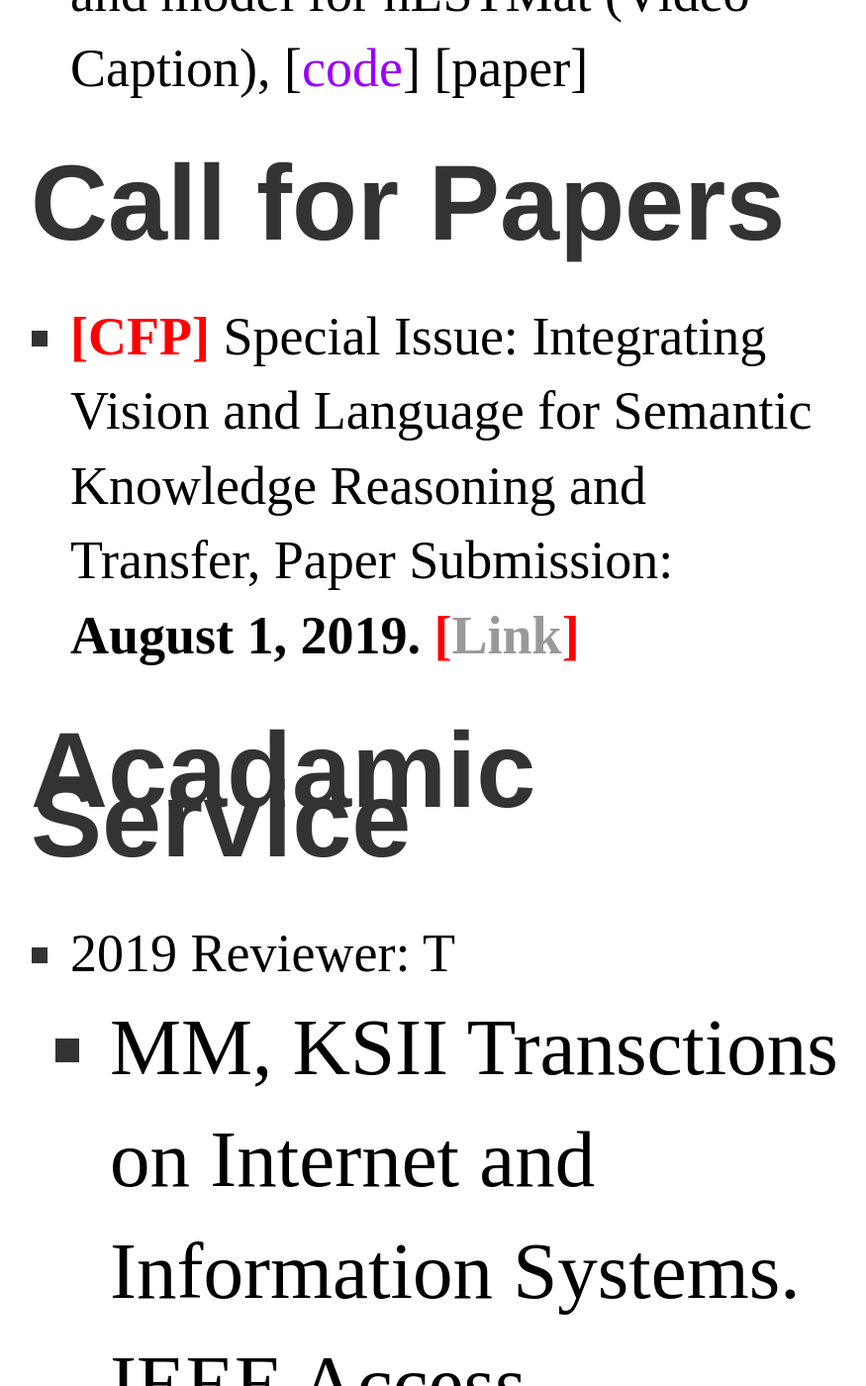
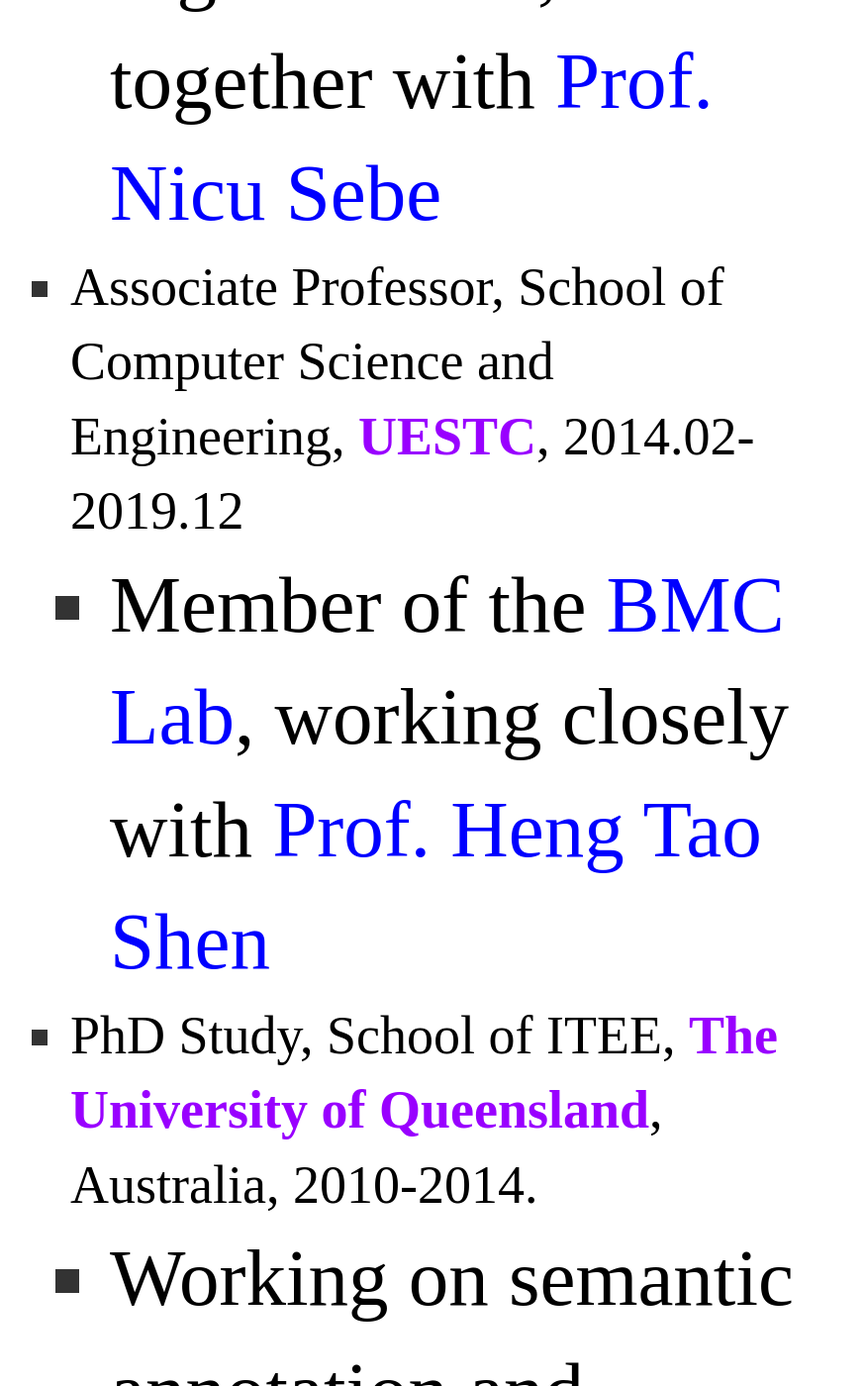
Before and after one commit to lianliGao/lianligao.github.io, a Jekyll site: the page built from index.html, in a window 1280 px wide and 1400 px high, scrolled down 3237 px. Shown: the whole window at 99% size, without its empty margins (241-1116 px from the left). Built offline with Jekyll 4.4.1, drawn with Linux system fonts in a browser that asks for light colours; some of the changed text lies outside the part shown.

Commit message:
Update index.html

```diff
--- a/index.html
+++ b/index.html
@@ -18,7 +18,6 @@
 			</div>
 
 <div class="about">
-
 
 	<p>I'm a Professor at School of Computer Science and Engineering, UESTC.
 	I'm a member of the <a href="http://www.google.com/url?q=http%3A%2F%2Fbmc.uestc.edu.cn%2F&amp;sa=D&amp;sntz=1&amp;usg=AFQjCNHz42HWg3NL3PIfErgIpUmAsgoyfg" >
@@ -54,39 +53,25 @@
 <ul>
 	<li>Professor, School of Computer Science and Engineering,&nbsp;<b><font color="#9900ff">UESTC</font></b><font color="#000000">,&nbsp;2019.12-Present</font></li>
 	<li><font><font color="#000000">Scholar Visiting,&nbsp;School of Engineering and Applied Science, </font><b><font color="#9900ff">Columbia University</font></b><font color="#000000">,&nbsp;</font></font><font color="#000000" >2016-2017</font></li>
-
+			<ul>
+			<li><font ><font color="#000000">Working on medical image processing, together with&nbsp;</font><font color="#0000ff">Prof Andrew Laine</font></font></li>
+			</ul>
+		<li><font color="#000000">Scholar Visiting, Dept. of Information Engineering and Computer Science,&nbsp;<b><font color="#9900ff">University of Trento</font></b><font color="#000000">,&nbsp;</font></font><font color="#000000">2014-2015</font></li>
+			<ul>
+				<li><font ><font color="#000000">Working on image and video segmentation, together with&nbsp;</font><font color="#0000ff">Prof. Nicu Sebe</font></font></li>
+			</ul>
+		<li><font ><font color="#000000">Associate Professor, School of Computer Science and Engineering,&nbsp;</font><b><font color="#9900ff">UESTC</font></b><font color="#000000">,&nbsp;2014.02-2019.12</font></font></li>
+			<ul>
+				<li><font><font color="#000000">Member of the&nbsp;</font><a href="http://www.google.com/url?q=http%3A%2F%2Fbmc.uestc.edu.cn%2F&amp;sa=D&amp;sntz=1&amp;usg=AFQjCNHz42HWg3NL3PIfErgIpUmAsgoyfg"><font color="#0000ff">BMC Lab</font></a><span style="color:rgb(0,0,0)">, working closely with&nbsp;</span><font color="#0000ff">Prof. Heng Tao Shen</font></font></li>
+			</ul>
+		<li><font color="#000000">PhD Study, School of ITEE, <b><font color="#9900ff">The University of Queensland</font></b><font color="#000000">, Australia, 2010-2014.</font></font></li>
+			<ul>
+				<li><font><span style="color:rgb(0,0,0)">Working on semantic annotation and reasoning, under the supervision of</span> <a href="http://www.google.com/url?q=http%3A%2F%2Fstaff.itee.uq.edu.au%2Fjane%2F&amp;sa=D&amp;sntz=1&amp;usg=AFQjCNGfUxvsRu6YwjDfPnRjs-HAAafkvA"><font color="#0000ff">Prof. Jane Hunter</font></a> <span style="color:rgb(0,0,0)">and</span> <a href="http://www.google.com/url?q=http%3A%2F%2Fresearchers.uq.edu.au%2Fresearcher%2F5052&amp;sa=D&amp;sntz=1&amp;usg=AFQjCNHImeq8F2P83jIqynMxiqKrxABm_w"><font color="#0000ff">Prof. Michael Bruenig</font></a><span style="color:rgb(0,0,0)">.</span></font></li>
+         		</ul>
 	</ul>
 
 
 <h1>Codes</h1>
-	<ul>
-		<li><font ><font color="#000000">2017-04-02: We release the code and model for Fused GRU (Video Caption) [</font><a href="https://github.com/wangxuanhan/stafg-capgen-vid" rel="nofollow"><font color="#9900ff">code</font></a><font color="#000000">] [Archive]</font></font></li>
-		<li><font ><font color="#000000">2017-04-01: We release the code and model for Deep Region Hashing, (Image Retrieval) [</font><a href="https://github.com/hetaoconquer/DRH" rel="nofollow"><font color="#9900ff">code</font></a><font color="#000000">] [<a href="https://arxiv.org/abs/1701.07901" rel="nofollow">Archive</a>]</font></font></li>
-		<li><font ><font color="#000000">2017-03-22: We release&nbsp;the code and model for aLSTM (Video Caption), [</font><a href="https://github.com/zhaoluffy/aLSTMs" rel="nofollow"><font color="#9900ff">code</font></a><font color="#000000">] [[<a href="http://dl.acm.org/citation.cfm?id=2967242" rel="nofollow">paper</a>]</font></font></li>
-		<li><font ><font color="#000000">2017-03-22. We release the code and model for hLSTMat (Video Caption), [</font><a href="https://github.com/zhaoluffy/hLSTMat" rel="nofollow"><font color="#9900ff">code</font></a><font color="#000000">] [paper]</font></font></li>
-	</ul>
-
-<h1> Call for Papers</h1>
-	<ul>
-		<li><b style="color:rgb(255,0,0);">[CFP] </b><font color="#000000"><span>Special Issue:&nbsp;</span><font>Integrating Vision and Language for Semantic Knowledge&nbsp;</font><span>Reasoning and Transfer,&nbsp;</span></font><span><font color="#000000">Paper Submission:<b> August 1, 2019.&nbsp;</b></font><font color="#ff0000" style="font-weight:bold">[<a href="https://www.journals.elsevier.com/journal-of-visual-communication-and-image-representation/call-for-papers/integrating-vision-and-language-for-semantic-knowledge" rel="nofollow">Link</a>]</font></span></li>
-	</ul>
-
-<h1> Acadamic Service</h1>
-	<ul>
-		<li><font color="#000000" >2019 Reviewer: T</font></li><ul><li><font color="#000000" >MM, KSII Transctions on Internet and Information Systems. IEEE Access, Mutimedia Tools and Application, IJCAI 2019, ACM MM 2019, Journal of Visual Image&nbsp; Communication and Representation</font></li><li><font color="#000000" face="times new roman, serif" size="3">AAAI 2019, AAAI 2020</font></li></ul><li><font color="#000000" face="times new roman, serif" size="3"><span>IJCAI 2019 Session Chair&nbsp;</span></font></li><li><font color="#000000" face="times new roman, serif" size="3">Program Committee:&nbsp;</font></li><ul><li><font color="#000000" face="times new roman, serif" size="3"><span>ACM Multimedia Conference 2015. MMM 2017. MMM2018</span></font></li></ul>
-		<li><font color="#000000"><span>Program Chair:&nbsp;</span></font></li><ul><li><font color="#000000" ><span>The 3rd International Workshop on Detection, Representation, and Exploitation of Events in the Semantic Web (DeRiVE 2013).</span></font></li></ul>
-		<li><font><font color="#000000">Reviewer of:&nbsp;</font></font></li><ul><li><font ><font color="#000000">TKDE, TMM, TSMCB, TBD, ACM Multimedia, MMM, CVIU, MTAP,&nbsp;Neurocomputing,&nbsp;Journal of Animal Behavior etc</font>.</font></li>
-		<li><font color="#000000">IEEE Transactions&nbsp;on Information Forensics and Security (Since 2017)</font></li></ul>
-	</ul>
-
-	<h3>Teaching Courses</h3>
-	<ul>
-		<li><font color="#000000" face="times new roman, serif" size="3">2017, Semester 1, <b>Data Structure and Algorithm</b>, Bachelor International Students. (Lecturer)</font></li>
-		<li><font color="#000000" face="times new roman, serif" size="3">2016, Semester 1, <b>Big Multimedia Computing: Opportunities and Challenges, </b>Bachelor Students (Guest-lecturer)&nbsp;</font></li>
-		<li><font color="#000000" face="times new roman, serif" size="3">2015, Semester 1, <b>Integrated Curriculum Design</b>, Course No. L0601910.02,&nbsp;</font><font color="#000000" face="times new roman, serif" size="3">Bachelor Students (Lecturer)</font></li>
-		<li><font color="#000000" face="times new roman, serif" size="3">2015, Semester 1, <b>Software Design</b>, Course No. L0602610.06,&nbsp;</font><font color="#000000" face="times new roman, serif" size="3">Bachelor Students (Lecturer)</font></li>
-		<li><font color="#000000" face="times new roman, serif" size="3">2014, Semester 2, <b>Semantic Web</b>, Course No, I0609920.01, Bachelor Students (Lecturer)</font></li>
-	</ul>
 
 
 </div>
```
Lines whose indentation alone changed are shown as unchanged.
